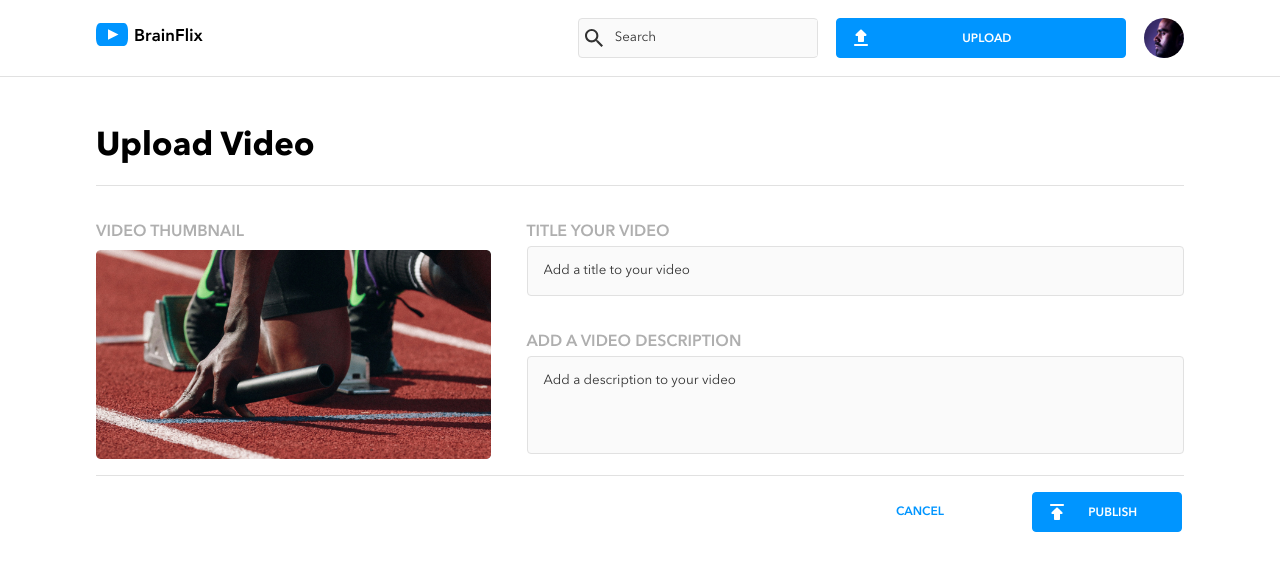
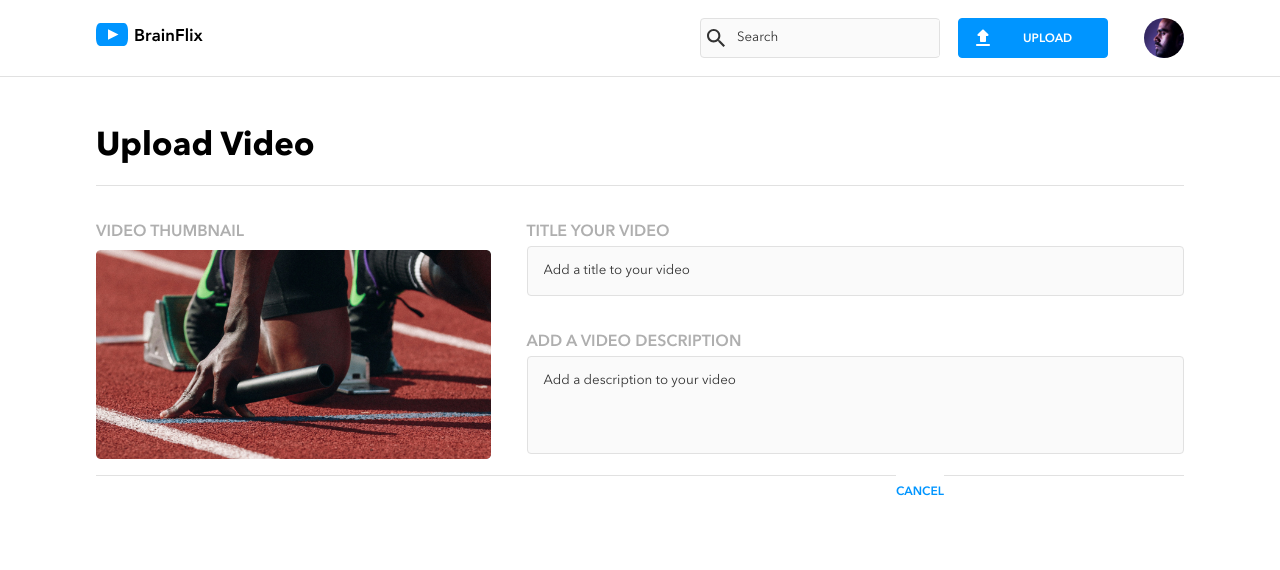
Before and after one commit to mcneilr2/robyn-mcneil-brainflix, a React (Vite) app: page /upload in a window 1280 px wide. Shown: the top 570 px of the page. Built offline with nearby package versions, Linux system fonts and the light colour scheme.

Commit message:
upload button refactoring and styling

```diff
--- a/src/components/Button/Button.jsx
+++ b/src/components/Button/Button.jsx
@@ -1,15 +1,8 @@
-import uploadIcon from '../../assets/icons/upload.svg';
 import publishIcon from '../../assets/icons/publish.svg'
 import { Link } from 'react-router-dom'
 import './Button.scss'
 
 export default function Button({linkPath, section, text }) {
-    let icon = ""
-    if (text=="UPLOAD") {
-        icon = uploadIcon
-    } else if(text == "PUBLISH"){
-        icon = publishIcon
-    } else { console.log("Error") }
 
     function buttonSubmitHandler(){
         if(text=="PUBLISH") {
--- a/src/components/Header/Header.jsx
+++ b/src/components/Header/Header.jsx
@@ -14,7 +14,7 @@ export default function Header() {
     }
     return (
         <header className = "header">
-        <Link to="/" className="header__link">
+        <Link to="/" className="header__link-logo">
             <img className="header__logo" src={logo} alt="brainflix logo" />
         </Link>
             <div className = "header__horizontal-container--row-display">
@@ -30,9 +30,11 @@ export default function Header() {
                         src={uploadIcon}
                         alt="upload icon">
                         </img>
-                        <button className="header__upload-button" type="submit">
-                            UPLOAD
-                        </button>
+                        <Link to="/upload" className="header__link-upload">
+                            <button className="header__upload-button">
+                                UPLOAD
+                            </button>
+                        </Link>
                     </div>
                     <Avatar visibleOnMedia="large" />
                 </div>
--- a/src/components/Header/Header.scss
+++ b/src/components/Header/Header.scss
@@ -81,6 +81,13 @@
     }
 }
 
+.header__link-upload {
+    background-color: transparent;
+    margin-left: 35%;
+    @include tablet {
+        margin-left: 25%;
+    }
+}
 .header__upload {
     &-icon {
         background-color: transparent;
@@ -103,16 +110,14 @@
         border: 1px solid $brainflix-blue;
         color: $white;
         height: 2.5rem;
-        width: 100%;
         padding: .75rem;
-        margin: $mp-between 0rem;
         @include tablet {
             min-width: 9.375rem;
-            margin: 0rem;
-            width: 100%;
-            flex-shrink: 2;
             padding-right: 1.5rem;
             margin-right: calc($lp-between/2);
+        }
+        @include desktop {
+            margin-right: $lp-between;
         }
         &:hover {
             background-color: $brainflix-darkblue;
--- a/src/pages/UploadPage/UploadPage.jsx
+++ b/src/pages/UploadPage/UploadPage.jsx
@@ -1,7 +1,7 @@
 import uploadImage from '../../assets/images/Upload-video-preview.jpg'
 import './UploadPage.scss'
 import Button from '../../components/Button/Button'
-import { Link} from 'react-router-dom'
+import { Link } from 'react-router-dom'
 
 
 function UploadPage() {
@@ -31,7 +31,6 @@ function UploadPage() {
         </div>
       </form>
           <div className="upload-video__button-section">
-            <Button linkPath="/" section="upload" text="PUBLISH" />
             <div className="upload-video__cancel-container">
               <Link className="upload-video__cancel-link" to={`/`}>
                 CANCEL
```
